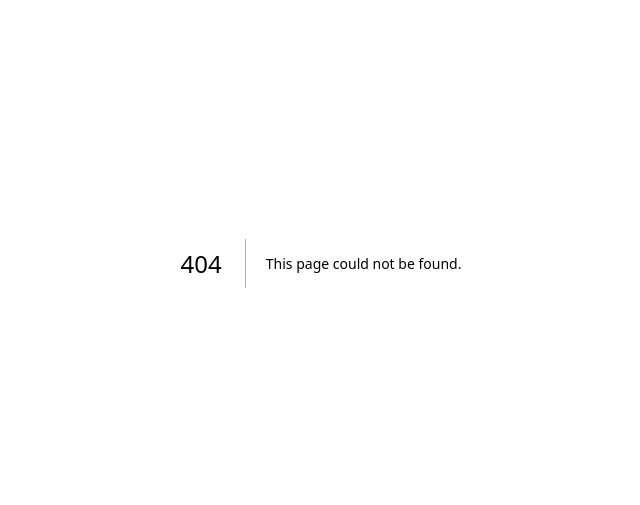
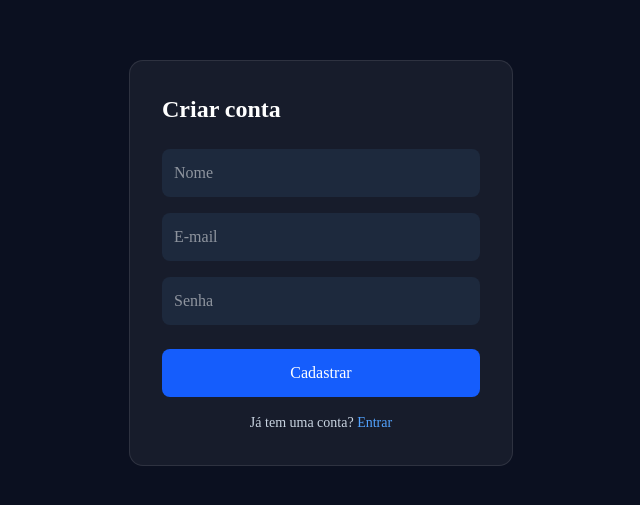
Before and after one commit to RodolfoBispo997/DBMetrics_Front, a Next.js app: page /register in a window 1280 px wide. Before the commit this address had no page. Shown: the part 137-642 px from the top of the page, without its empty margins (319-959 px from the left). Built offline with nearby package versions, Linux system fonts and the light colour scheme; no server answers.

Commit message:
feat(auth): adicionar fluxo de registro público

```diff
--- a/src/app/(public)/login/page.tsx
+++ b/src/app/(public)/login/page.tsx
@@ -1,6 +1,7 @@
 "use client";
 
 import { useEffect } from "react";
+import Link from "next/link";
 import { useRouter } from "next/navigation";
 
 import axios from "axios";
@@ -86,9 +87,12 @@ export default function LoginPage() {
         <h1 className="mb-6 text-2xl font-bold">DBMetrics</h1>
 
         <div className="mb-4">
+          <label htmlFor="login-email" className="sr-only">E-mail</label>
           <input
+            id="login-email"
             type="email"
             placeholder="E-mail"
+            autoComplete="email"
             {...register("email")}
             className="w-full rounded-md bg-slate-800 p-3"
           />
@@ -99,9 +103,12 @@ export default function LoginPage() {
         </div>
 
         <div className="mb-6">
+          <label htmlFor="login-password" className="sr-only">Senha</label>
           <input
+            id="login-password"
             type="password"
             placeholder="Senha"
+            autoComplete="current-password"
             {...register("password")}
             className="w-full rounded-md bg-slate-800 p-3"
           />
@@ -120,6 +127,10 @@ export default function LoginPage() {
         >
           {isPending ? "Entrando..." : "Entrar"}
         </button>
+
+        <p className="mt-4 text-center text-sm text-slate-300">
+          Ainda não tem uma conta? <Link href="/register" className="text-blue-400 hover:underline">Cadastre-se</Link>
+        </p>
       </form>
     </main>
   );
--- /dev/null
+++ b/src/app/(public)/register/page.tsx
@@ -0,0 +1,144 @@
+"use client";
+
+import Link from "next/link";
+import { useState } from "react";
+
+import axios from "axios";
+import { toast } from "sonner";
+import { useForm } from "react-hook-form";
+import { zodResolver } from "@hookform/resolvers/zod";
+
+import { useRegister } from "@/features/auth/hooks/use-register";
+import {
+  RegisterFormData,
+  registerSchema,
+} from "@/features/auth/schemas/register.schema";
+
+export default function RegisterPage() {
+  const [registrationMessage, setRegistrationMessage] = useState<string | null>(null);
+  const { mutate, isPending } = useRegister();
+  const {
+    register,
+    handleSubmit,
+    formState: { errors },
+  } = useForm<RegisterFormData>({
+    resolver: zodResolver(registerSchema),
+  });
+
+  function onSubmit(data: RegisterFormData) {
+    mutate(data, {
+      onSuccess(response) {
+        setRegistrationMessage(response.message?.trim() || null);
+      },
+      onError(error) {
+        if (!axios.isAxiosError(error)) {
+          toast.error("Não foi possível realizar o cadastro.");
+          return;
+        }
+
+        switch (error.response?.status) {
+          case 404:
+            toast.error("O cadastro público está indisponível.");
+            break;
+          case 429:
+            toast.error("Limite de tentativas atingido. Tente novamente mais tarde.");
+            break;
+          case 500:
+            toast.error("Erro interno do servidor.");
+            break;
+          default:
+            if (!error.response) {
+              toast.error("Não foi possível conectar ao servidor.");
+            } else {
+              toast.error("Não foi possível realizar o cadastro.");
+            }
+        }
+      },
+    });
+  }
+
+  return (
+    <main className="flex min-h-screen items-center justify-center bg-[#0b1020] text-white">
+      {registrationMessage !== null ? (
+        <section
+          aria-labelledby="registration-success-title"
+          className="w-full max-w-sm rounded-xl border border-white/10 bg-white/5 p-8"
+        >
+          <h1 id="registration-success-title" className="mb-4 text-2xl font-bold">
+            Verifique seu e-mail
+          </h1>
+          <p className="mb-4 text-slate-300">
+            Enviamos um link de confirmação para o seu e-mail. Sua conta só poderá acessar o sistema após a verificação.
+          </p>
+          {registrationMessage && (
+            <p className="mb-6 text-slate-300">{registrationMessage}</p>
+          )}
+          <Link
+            href="/login"
+            className="block w-full rounded-md bg-blue-600 p-3 text-center transition-colors hover:bg-blue-700"
+          >
+            Voltar para o login
+          </Link>
+        </section>
+      ) : (
+        <form
+          onSubmit={handleSubmit(onSubmit)}
+          className="w-full max-w-sm rounded-xl border border-white/10 bg-white/5 p-8"
+        >
+          <h1 className="mb-6 text-2xl font-bold">Criar conta</h1>
+
+        <div className="mb-4">
+          <label htmlFor="register-name" className="sr-only">Nome</label>
+          <input
+            id="register-name"
+            type="text"
+            placeholder="Nome"
+            autoComplete="name"
+            {...register("name")}
+            className="w-full rounded-md bg-slate-800 p-3"
+          />
+          {errors.name && <p className="mt-1 text-sm text-red-500">{errors.name.message}</p>}
+        </div>
+
+        <div className="mb-4">
+          <label htmlFor="register-email" className="sr-only">E-mail</label>
+          <input
+            id="register-email"
+            type="email"
+            placeholder="E-mail"
+            autoComplete="email"
+            {...register("email")}
+            className="w-full rounded-md bg-slate-800 p-3"
+          />
+          {errors.email && <p className="mt-1 text-sm text-red-500">{errors.email.message}</p>}
+        </div>
+
+        <div className="mb-6">
+          <label htmlFor="register-password" className="sr-only">Senha</label>
+          <input
+            id="register-password"
+            type="password"
+            placeholder="Senha"
+            autoComplete="new-password"
+            {...register("password")}
+            className="w-full rounded-md bg-slate-800 p-3"
+          />
+          {errors.password && <p className="mt-1 text-sm text-red-500">{errors.password.message}</p>}
+        </div>
+
+        <button
+          type="submit"
+          disabled={isPending}
+          className="w-full rounded-md bg-blue-600 p-3 transition-colors hover:bg-blue-700 disabled:cursor-not-allowed disabled:opacity-50"
+        >
+          {isPending ? "Cadastrando..." : "Cadastrar"}
+        </button>
+
+        <p className="mt-4 text-center text-sm text-slate-300">
+          Já tem uma conta? <Link href="/login" className="text-blue-400 hover:underline">Entrar</Link>
+        </p>
+        </form>
+      )}
+    </main>
+  );
+}
--- /dev/null
+++ b/src/features/auth/hooks/use-register.ts
@@ -0,0 +1,11 @@
+"use client";
+
+import { useMutation } from "@tanstack/react-query";
+
+import { register } from "@/features/auth/services/auth.service";
+
+export function useRegister() {
+  return useMutation({
+    mutationFn: register,
+  });
+}
--- a/src/features/auth/schemas/login.schema.ts
+++ b/src/features/auth/schemas/register.schema.ts
@@ -1,9 +1,11 @@
 import { z } from "zod";
 
-export const loginSchema = z.object({
+export const registerSchema = z.object({
+  name: z.string().min(1, "Informe seu nome"),
+
   email: z.email("E-mail inválido").min(1, "Informe seu e-mail"),
 
-  password: z.string().min(6, "A senha deve possuir pelo menos 6 caracteres"),
+  password: z.string().min(8, "A senha deve possuir pelo menos 8 caracteres"),
 });
 
-export type LoginFormData = z.infer<typeof loginSchema>;
+export type RegisterFormData = z.infer<typeof registerSchema>;
--- a/src/features/auth/services/auth.service.ts
+++ b/src/features/auth/services/auth.service.ts
@@ -1,8 +1,19 @@
 import { api } from "@/lib/api";
-import { LoginRequest, LoginResponse } from "@/features/auth/types/auth";
+import {
+  LoginRequest,
+  LoginResponse,
+  RegisterRequest,
+  RegisterResponse,
+} from "@/features/auth/types/auth";
 
 export async function login(data: LoginRequest) {
   const response = await api.post<LoginResponse>("/auth/login", data);
 
   return response.data;
 }
+
+export async function register(data: RegisterRequest) {
+  const response = await api.post<RegisterResponse>("/auth/register", data);
+
+  return response.data;
+}
```
Also changed, not shown: src/features/auth/types/auth.ts (+10 -0 lines).
